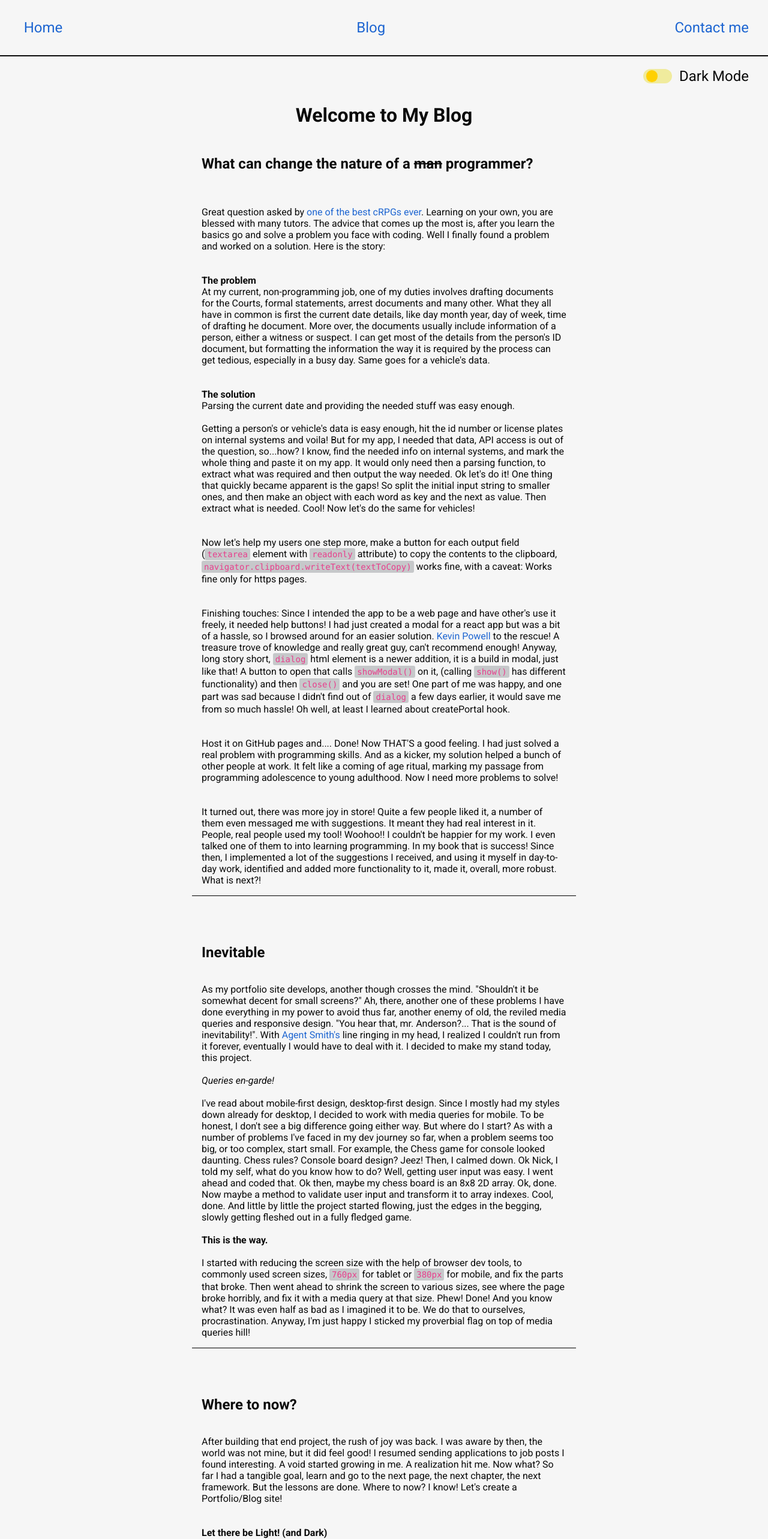
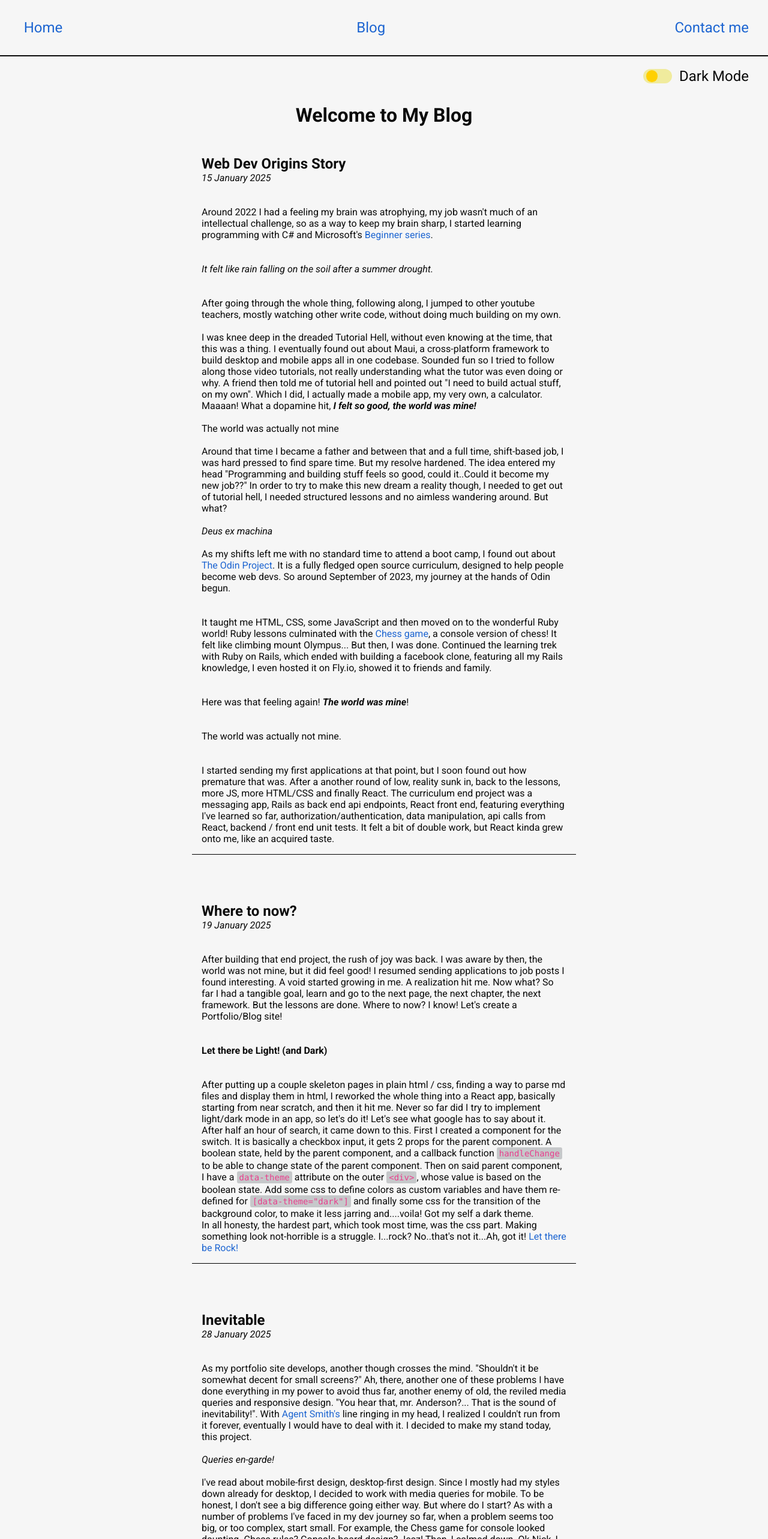
Before and after one commit to NikEmman/portfolio_blog, a React (Vite) app: page /blog in a window 1280 px wide. Shown: the top 2566 px of the page at 60% size. Built offline with nearby package versions, Linux system fonts and the light colour scheme.

Commit message:
Change order of posts, add date

```diff
--- a/public/posts/2025_01_15_second_post.md
+++ b/public/posts/2025_01_15_second_post.md
@@ -1,5 +1,6 @@
 ## Web Dev Origins Story
 
+_15 January 2025_
 \
 \
 \
--- a/public/posts/2025_01_19_fourth_post.md
+++ b/public/posts/2025_01_19_fourth_post.md
@@ -1,4 +1,6 @@
 ## Where to now?
+
+_19 January 2025_
 
 \
 \
--- a/public/posts/2025_01_28_ancient_enemy.md
+++ b/public/posts/2025_01_28_ancient_enemy.md
@@ -1,4 +1,6 @@
 ## Inevitable
+
+_28 January 2025_
 
 \
 \
--- a/public/posts/2025_02_17_solving_work_problems.md
+++ b/public/posts/2025_02_17_solving_work_problems.md
@@ -1,4 +1,6 @@
 ## What can change the nature of a ~~man~~ programmer?
+
+_3 March 2025_
 
 \
 \
--- a/src/Blog.jsx
+++ b/src/Blog.jsx
@@ -29,7 +29,7 @@ const Blog = () => {
       try {
         const response = await fetch("/posts/index.txt");
         const text = await response.text();
-        const fileNames = text.trim().split("\n").reverse();
+        const fileNames = text.trim().split("\n");
         const postPromises = fileNames.map(async (fileName) => {
           const postResponse = await fetch(`/posts/${fileName}`);
           const content = await postResponse.text();
```
